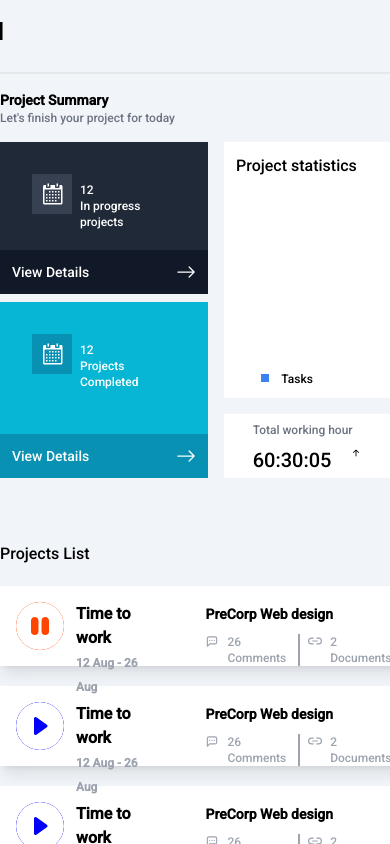
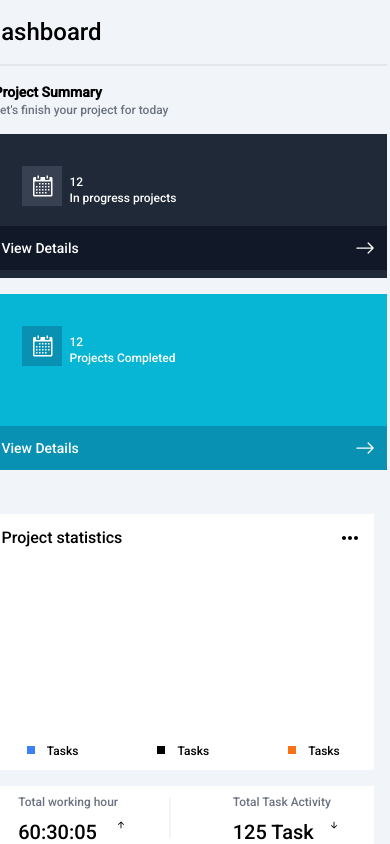
Before and after one commit to Pascal488/CodeBlock, a React (Create React App) app in the folder dashbord/: page / in a window 390 px wide. Built offline with nearby package versions, Linux system fonts and the light colour scheme.

Commit message:
Response issue fixing

```diff
--- a/dashbord/src/App.tsx
+++ b/dashbord/src/App.tsx
@@ -9,10 +9,10 @@ import Left from './components/Left';
 function App() {
   return (
     <div className="flex  h-screen overflow-scroll bg-slate-100 ">
-      <div className='basis-1/4 md:hidden'>
+      <div className='basis-1/4'>
       <Nav/>
       </div>
-      <div className='basis-3/6 '>
+      <div className='basis-3/6 md:w-full md:flex md:justify-center'>
       <Center/>
       </div>
       <div className='basis-1/5 md:hidden'>
--- a/dashbord/src/components/Center.tsx
+++ b/dashbord/src/components/Center.tsx
@@ -1,4 +1,4 @@
-import React from "react";
+import React,{useState} from "react";
 
 import {GoCalendar} from 'react-icons/go';
 import {BsArrowRight,BsPauseCircleFill,BsPlayCircleFill,BsArrowUpShort,BsArrowDownShort} from 'react-icons/bs';
@@ -6,6 +6,7 @@ import {MdOutlineMoreHoriz} from 'react-icons/md'
 
 import {TbMessageDots} from 'react-icons/tb';
 import {FiLink2} from 'react-icons/fi';
+
 const icon = <GoCalendar/>;
 
 const more = <MdOutlineMoreHoriz/>;
@@ -27,31 +28,38 @@ const messageicon = <TbMessageDots/>;
 
 
 
+
 const Center = () =>{
+
+
+
+
+
     return(
         <div >
-            <div className="flex flex-col gap-4">
-            <div className="flex justify-between p-4 border-b-2 -ml-32 bg-slate-100">
+            <div className="flex flex-col gap-4   md:-ml-32">
+            <div className="flex justify-between p-4 border-b-2 -ml-32 bg-slate-100 md:ml-0">
                 <div>
                 <h1 className="text-2xl cursor-pointer ">Dashboard</h1>
                 </div>
-                <div className="bg-white flex flex-row px-5 py-2 cursor-pointer shadow-2xl">
+                <div className="bg-white flex flex-row px-5 py-2 cursor-pointer shadow-2xl md:hidden">
                 <span className="text-2xl ">
                     {icon}
                 </span>
-                <span className="relative left-1 ">
+                <span className="relative left-1">
                 16 Sep 2022
                 </span>
                 </div>
+
             </div>
-             <div className="text-sm">
+             <div className="text-sm md:ml-6">
             <h1 className="font-bold">Project Summary </h1>
             <h3 className="text-xs text-gray-500">Let's finish your project for today</h3>
             </div>
 
-            <div className="flex gap-4 ">
+            <div className="flex gap-4 md:ml-5 sm:flex-col">
             <div >
-                <div className="w-52 h-36 bg-gray-800  mb-4">
+                <div className="w-52 h-36 bg-gray-800  mb-4 sm:w-full">
                     <div className="flex  align-middle p-8 text-white text-xs">
                     <span className="text-2xl w-10 h-10 bg-gray-700   p-2 cursor-pointer">
                             {icon}
@@ -70,9 +78,9 @@ const Center = () =>{
                     </span>
                     </div>
                 </div>
-                <div className="w-52 h-40 bg-cyan-500  ">
+                <div className="w-52 h-40 bg-cyan-500  sm:w-full">
                 <div className="flex   align-middle p-8 text-white text-xs">
-                    <span className="text-2xl w-10 h-10 bg-cyan-600  p-2 cursor-pointer">
+                    <span className="text-2xl w-10 h-10 bg-cyan-600  p-2 cursor-pointer ">
                             {icon}
                         </span>
                          <span className="p-2">
@@ -81,7 +89,7 @@ const Center = () =>{
                         </span>
                     </div>
                 </div>
-                    <div className="flex justify-between relative -top-7 p-3 bg-cyan-600   text-white text-sm cursor-pointer">
+                    <div className="flex justify-between relative -top-7 p-3 bg-cyan-600   text-white text-sm cursor-pointer ">
                     <span className="text-white">
                     View Details
                     </span>
@@ -185,7 +193,7 @@ const Center = () =>{
                 </div>
             </div>
 
-            <div className="">
+            <div className="md:ml-9 sm:w-full">
                 <div >
                     <ul className="flex justify-between p-5 max-w-xl ">
                         <li className="-ml-5">Projects List</li>
@@ -206,14 +214,14 @@ const Center = () =>{
                 </div>
                 <div className="flex flex-col gap-5  text-black ">
                 <div>
-                <div className="w-5/6 h-20 bg-white mb-5 shadow-lg">
-                    <div className="flex gap-5">
-                    <div className="flex gap-3 p-4">
+                <div className="w-5/6 h-20 bg-white mb-5 shadow-lg md:h-16 sm:w-full">
+                    <div className="flex gap-5 sm:gap-2">
+                        <div className="flex gap-3 p-4 md:p-2 md:gap-1 sm:p-1 sm:gap-1">
                             <span className="text-5xl ">
 
                             {Pauseicon}
                             </span>
-                        <span className="font-semibold">
+                            <span className="font-semibold text-sm">
                             Time to work <br />
                             <span className="text-xs text-gray-400">
                             12 Aug - 26 Aug
@@ -221,14 +229,14 @@ const Center = () =>{
                             </span>
 
                         </div>
-                    <div className="flex  p-4 ">
+                        <div className="flex  p-4 md:p-1 sm:p-0">
                         <div className="flex-col">
                         <div className="">
                         <span className="font-semibold text-sm">
                             PreCorp Web design
                             </span>
                         </div>
-                        <div className="flex flex-row text-xs p-2 gap-2 -ml-2 text-gray-400">
+                        <div className="flex flex-row text-xs p-2 gap-2 -ml-2 text-gray-400 sm:p-1 sm:gap-0">
                         <span className="text-sm ">
                             {messageicon}
                             </span>
@@ -249,8 +257,8 @@ const Center = () =>{
 
 
                     </div>
-                    <div className="flex  p-3 -ml-7">
-                        <div className="flex-col relative top-3">
+                    <div className="flex  p-3 -ml-7 md:p-1 sm:p-0 sm:ml-0">
+                        <div className="flex-col relative top-3 sm:top-0">
                         <div className="">
                         <span className="text-xs">
                             75% Completed
@@ -267,28 +275,28 @@ const Center = () =>{
                     </div>
 
                 </div>
-                <div className="w-5/6 h-20 bg-white mb-5 shadow-lg">
-                    <div className="flex gap-5">
-                    <div className="flex gap-3 p-4">
+                <div className="w-5/6 h-20 bg-white mb-5 shadow-lg md:h-16 sm:w-full">
+                    <div className="flex gap-5 sm:gap-0 ">
+                    <div className="flex gap-3 p-4 md:p-2 md:gap-1 ">
                         <span className="text-5xl ">
                         {Pauseicon2}
                         </span>
-                        <span className="font-bold" >
+                        <span className="font-bold text-sm" >
                         Time to work <br />
-                        <span className="text-xs text-gray-400">
+                        <span className="text-xs text-gray-400 md:p-1">
                          12 Aug - 26 Aug
                             </span>
                         </span>
 
                     </div>
-                    <div className="flex  p-4 ">
+                    <div className="flex  p-4 md:p-2 sm:p-0">
                         <div className="flex-col">
                         <div className="">
                         <span className="font-semibold text-sm">
                             PreCorp Web design
                             </span>
                         </div>
-                        <div className="flex flex-row text-xs p-2 gap-2 -ml-2 text-gray-400">
+                        <div className="flex flex-row text-xs p-2 gap-2 -ml-2 text-gray-400 md:p-1 md:gap-1 sm:gap-0 ">
                         <span className="text-sm ">
                             {messageicon}
                             </span>
@@ -309,8 +317,8 @@ const Center = () =>{
 
 
                     </div>
-                    <div className="flex  p-3 -ml-7">
-                        <div className="flex-col relative top-3">
+                    <div className="flex  p-3 -ml-7 sm:p-0 sm:ml-0">
+                        <div className="flex-col relative top-3 sm:top-0">
                         <div className="">
                         <span className="text-xs">
                             40% Completed
@@ -327,9 +335,9 @@ const Center = () =>{
                     </div>
 
                 </div>
-                <div className="w-5/6 h-20 bg-white mb-5 shadow-lg">
+                <div className="w-5/6 h-20 bg-white mb-5 shadow-lg md:h-16">
                     <div className="flex gap-5">
-                    <div className="flex gap-3 p-4">
+                    <div className="flex gap-3 p-4 md:p-2 md:gap-1">
                         <span className="text-5xl ">
                         {Pauseicon2}
                         </span>
@@ -341,14 +349,14 @@ const Center = () =>{
                         </span>
 
                     </div>
-                    <div className="flex  p-4 ">
+                    <div className="flex  p-4 md:p-1">
                         <div className="flex-col">
                         <div className="">
                         <span className="font-semibold text-sm">
                             PreCorp Web design
                             </span>
                         </div>
-                        <div className="flex flex-row text-xs p-2 gap-2 -ml-2 text-gray-400">
+                        <div className="flex flex-row text-xs p-2 gap-2 -ml-2 text-gray-400 ">
                         <span className="text-sm ">
                             {messageicon}
                             </span>
@@ -369,7 +377,7 @@ const Center = () =>{
 
 
                     </div>
-                    <div className="flex  p-3 -ml-7">
+                    <div className="flex  p-3 -ml-7 md:p-1">
                         <div className="flex-col relative top-3">
                         <div className="">
                         <span className="text-xs">
--- a/dashbord/src/components/Nav.tsx
+++ b/dashbord/src/components/Nav.tsx
@@ -1,4 +1,4 @@
-import React from "react";
+import React,{useState} from "react";
 import Search from "./Search";
 
 import {IoIosStats } from 'react-icons/io'
@@ -11,16 +11,28 @@ import Setting from "./Setting";
 import Card from "./Card";
 import Logout from "./Logout";
 
+import {AiOutlineMenu} from 'react-icons/ai';
+
+
 const style = {color:"#171710"};
 
 const color = {style}
 
 const Nav = () => {
+    const [showNav,setShowNav] = useState(false);
+
+
     return(
-        <div className="bg-neutral-900 text-gray-400 flex  flex-col m-0 w-60 fixed h-full overflow-auto  align-center text-xl basis-1/4 ">
+        <div className={   " bg-neutral-900 text-gray-400 flex  flex-col m-0 w-60 fixed h-full overflow-auto  align-center text-xl basis-1/4  md:hidden"}>
+            {/* <div className="p-2 relative left-0 right-0 -mr-52 md:visible">
+                <span className="text-2xl ">
+                <AiOutlineMenu  onClick={() => setShowNav(showNav)}/>
+                </span>
+            </div> */}
+
             <div className="flex p-5">
-                <span className="text-2xl text-cyan-500">
-                <IoIosStats/>
+                <span className="text-2xl text-cyan-500 ">
+                <IoIosStats  />
                 </span>
                 <h2 className="text-white font-extrabold ml-3">
                  TASKION
```
Lines whose indentation alone changed are shown as unchanged.
